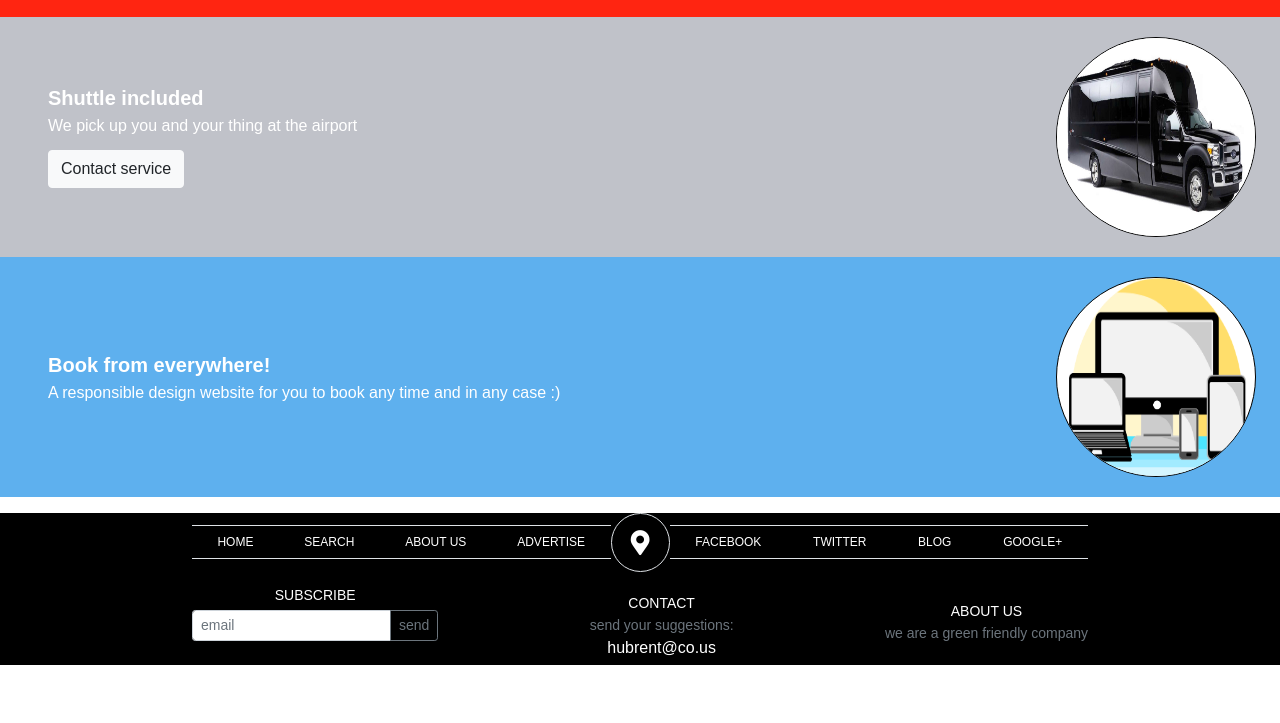
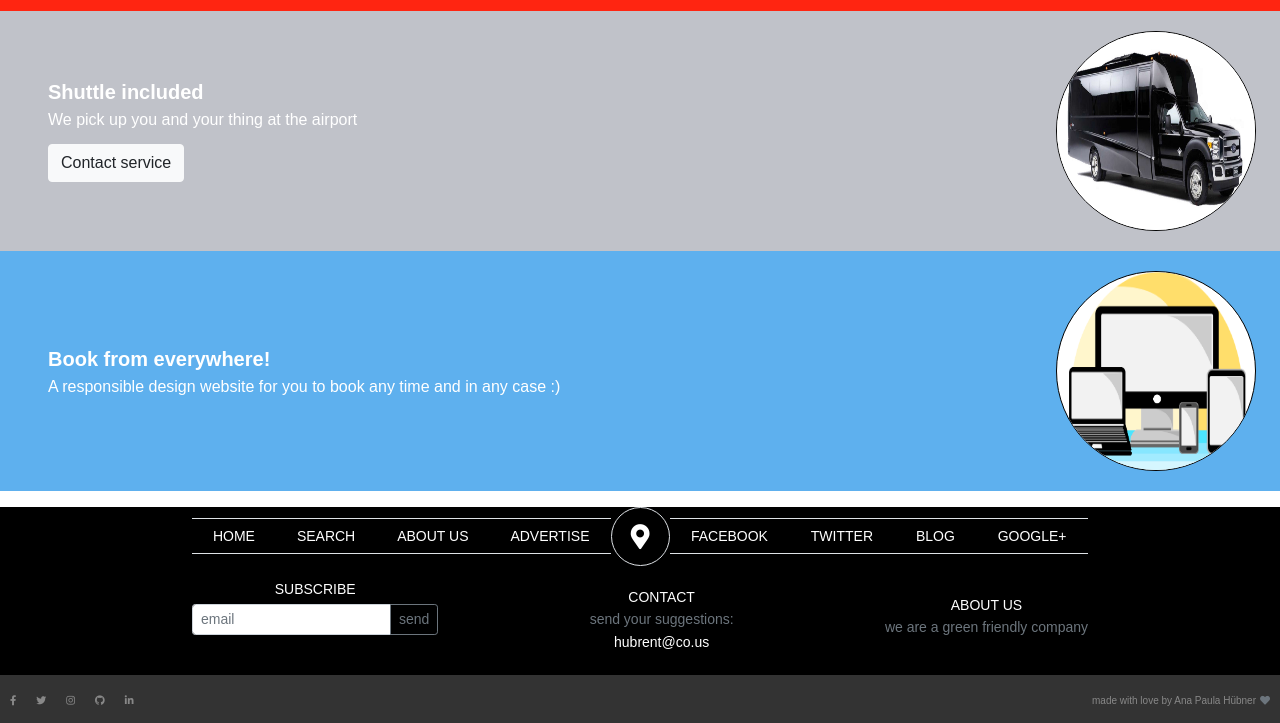
Before and after one commit to anapdh/html-css-capstoneproject, a plain HTML site: page index.html in a window 1280 px wide. Shown: the part 1457-2180 px from the top of the page. Before the commit the page ends 2122 px from the top, so only its background shows below. Drawn offline with Linux system fonts and the light colour scheme.

Commit message:
create third and last nav footer

```diff
--- a/assets/style.css
+++ b/assets/style.css
@@ -104,8 +104,23 @@ footer {
   font-size: 14px;
 }
 
-.foot2 p {
+.foot2 p,
+a {
   font-size: 14px;
+}
+
+.foot3 {
+  background-color: #333333;
+}
+
+.foot3 li {
+  margin: 0 10px;
+}
+
+.foot3 a,
+i {
+  color: #888;
+  font-size: 10px;
 }
 
 @media screen and (max-width: 480px) {
--- a/index.html
+++ b/index.html
@@ -148,7 +148,7 @@
   </ul>
   </div>
 
-  <div class="foot2 foot-links d-flex flex-column flex-sm-row justify-content-between align-items-center mx-auto mt-3">
+  <div class="foot2 foot-links d-flex flex-column flex-sm-row justify-content-between align-items-center mx-auto my-3">
 
     <div class="mr-3 text-center">
       <h6 class="text-white">SUBSCRIBE</h6>
@@ -170,7 +170,26 @@
       <h6 class="text-white">ABOUT US</h6>
       <p class="py-2 text-muted">we are a green friendly company</p>
     </div>
+  </div>
 
+  <div class="nav w-100 foot3 d-flex justify-content-between">
+
+    <ul class="d-flex flex-start py-3">
+      <li><a href="#" class="nav-links"><i class="fab fa-facebook-f"></i></a></li>
+      <li><a href="#" class="nav-links"><i class="fab fa-twitter"></i></a></li>
+      <li><a href="#" class="nav-links"><i class="fab fa-instagram"></i></a></li>
+      <li><a href="#" class="nav-links"><i class="fab fa-github"></i></a></li>
+      <li><a href="#" class="nav-links"><i class="fab fa-linkedin-in"></i></a></li>
+    </ul>
+
+
+  <ul class="d-flex flex-start py-3">
+    <li><a https://github.com/anapdh class="nav-links">made with love by Ana Paula Hübner</a><i class="fas fa-heart ml-1 text-muted"></i></li>
+    <!-- <li><a href="#" class="nav-links"><i class="fab fa-twitter"></i></a></li>
+    <li><a href="#" class="nav-links"><i class="fab fa-instagram"></i></a></li>
+    <li><a href="#" class="nav-links"><i class="fab fa-github"></i></a></li>
+    <li><a href="#" class="nav-links"><i class="fab fa-linkedin-in"></i></a></li> -->
+  </ul>
   </div>
 
 
```
